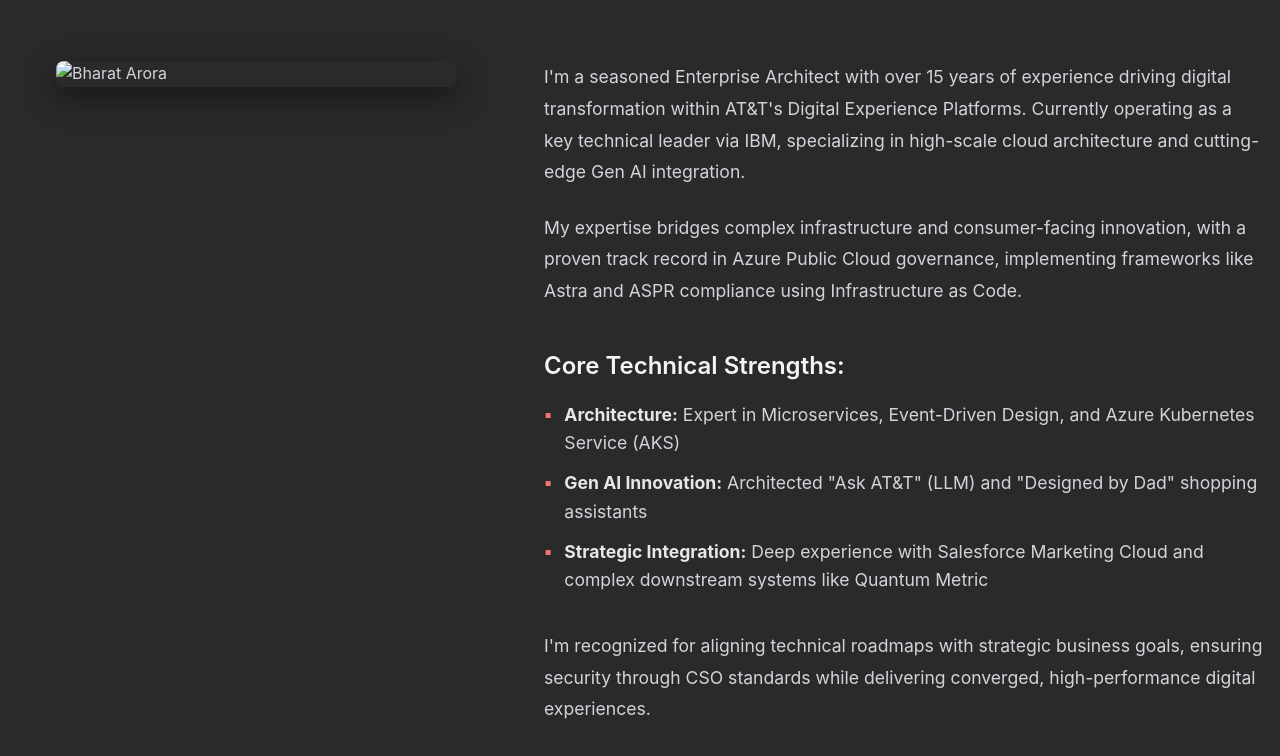
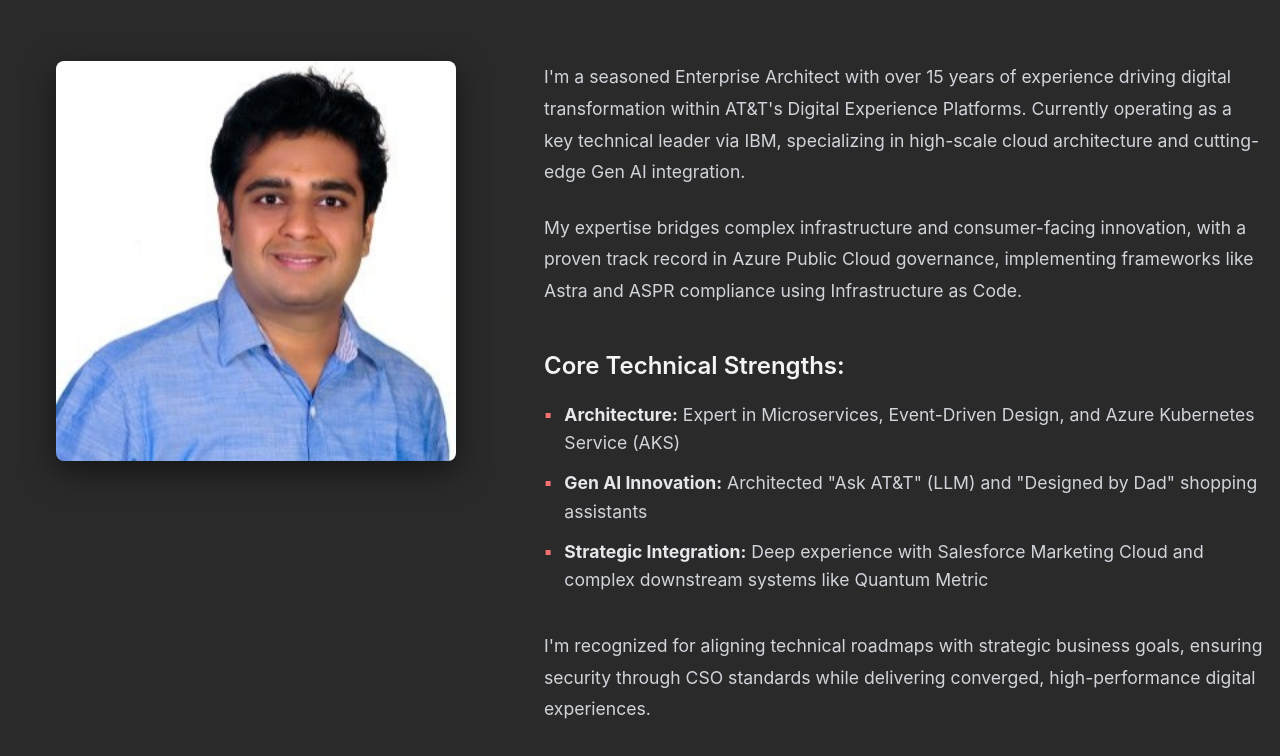
Before and after one commit to bhaarora/my-html-page, a website: page index.html in a window 1280 px wide. Shown: the part 150-906 px from the top of the page. Drawn offline with Linux system fonts and the light colour scheme.

Commit message:
Update image source path in index.html

```diff
--- a/index.html
+++ b/index.html
@@ -121,7 +121,7 @@
 
       <div class="content">
         <div class="image-section">
-          <img src="./public/image.png" alt="Bharat Arora" />
+          <img src="./image.png" alt="Bharat Arora" />
         </div>
 
         <div class="text-section">
```
